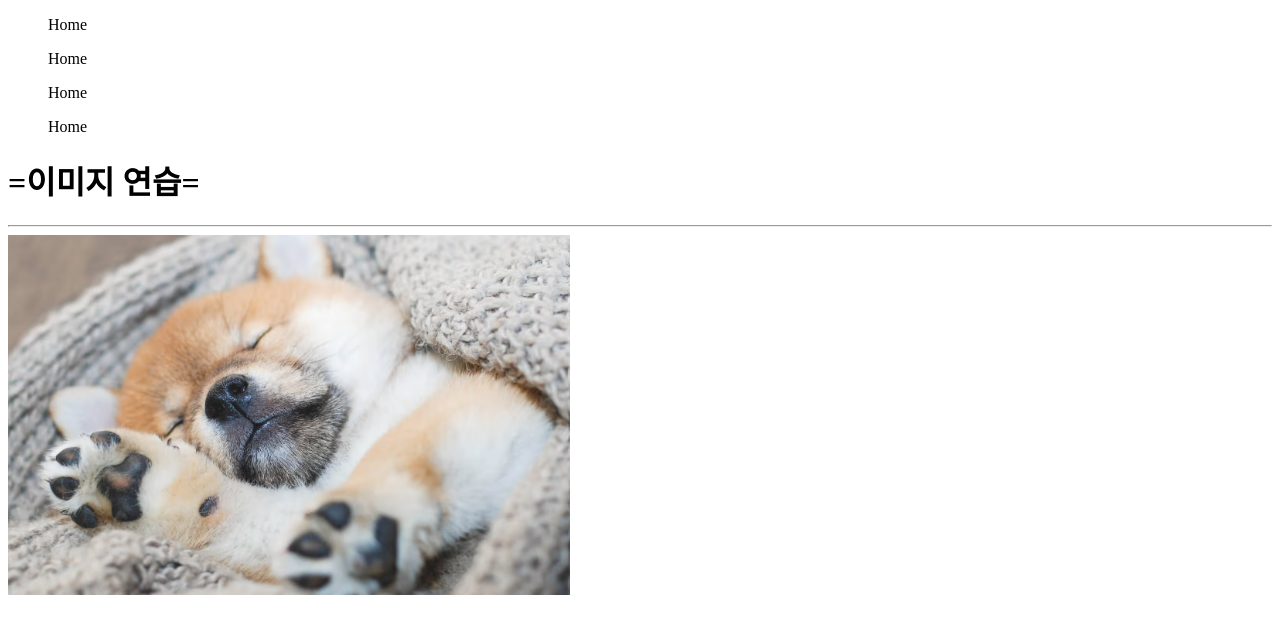
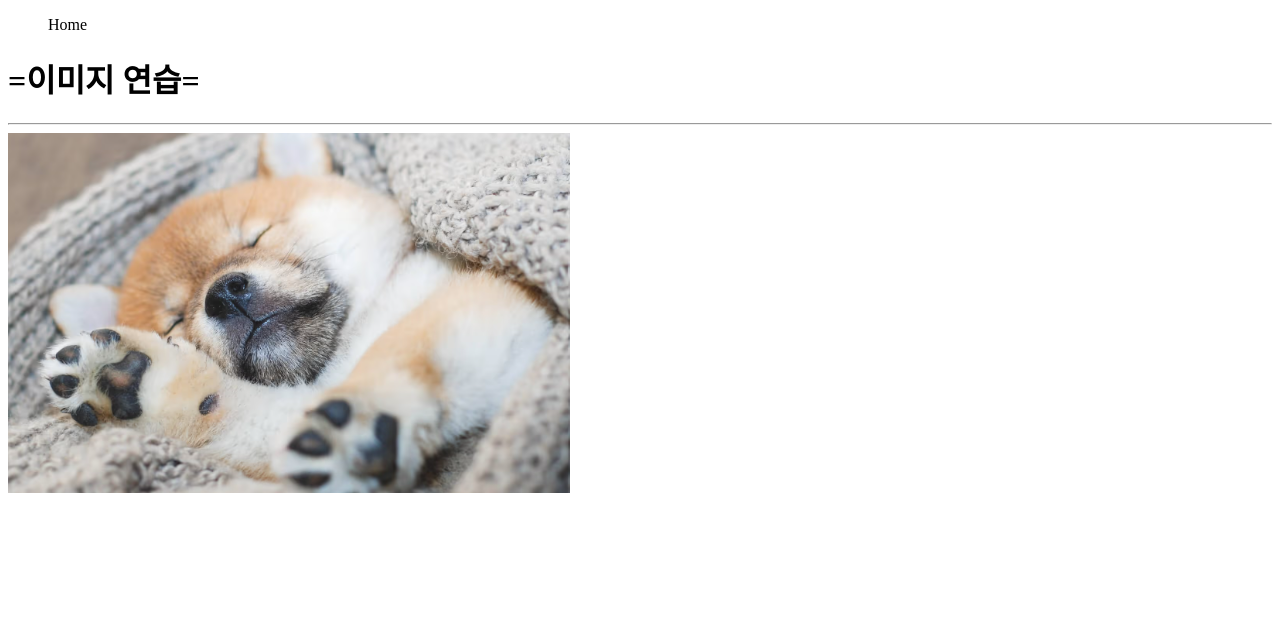
Before and after one commit to FiveSilverStone/2024-daelim-webserver, a website: page public/202130440.html in a window 1280 px wide. Drawn offline with Linux system fonts and the light colour scheme.

Commit message:
202130440 지혜성

```diff
--- a/public/202130440.html
+++ b/public/202130440.html
@@ -6,9 +6,6 @@
     <body>
         <nav>
             <ul>Home</ul>
-            <ul>Home</ul>
-            <ul>Home</ul>
-            <ul>Home</ul>
         </nav>
         <h1>=이미지 연습=</h1> <hr>
 
```
